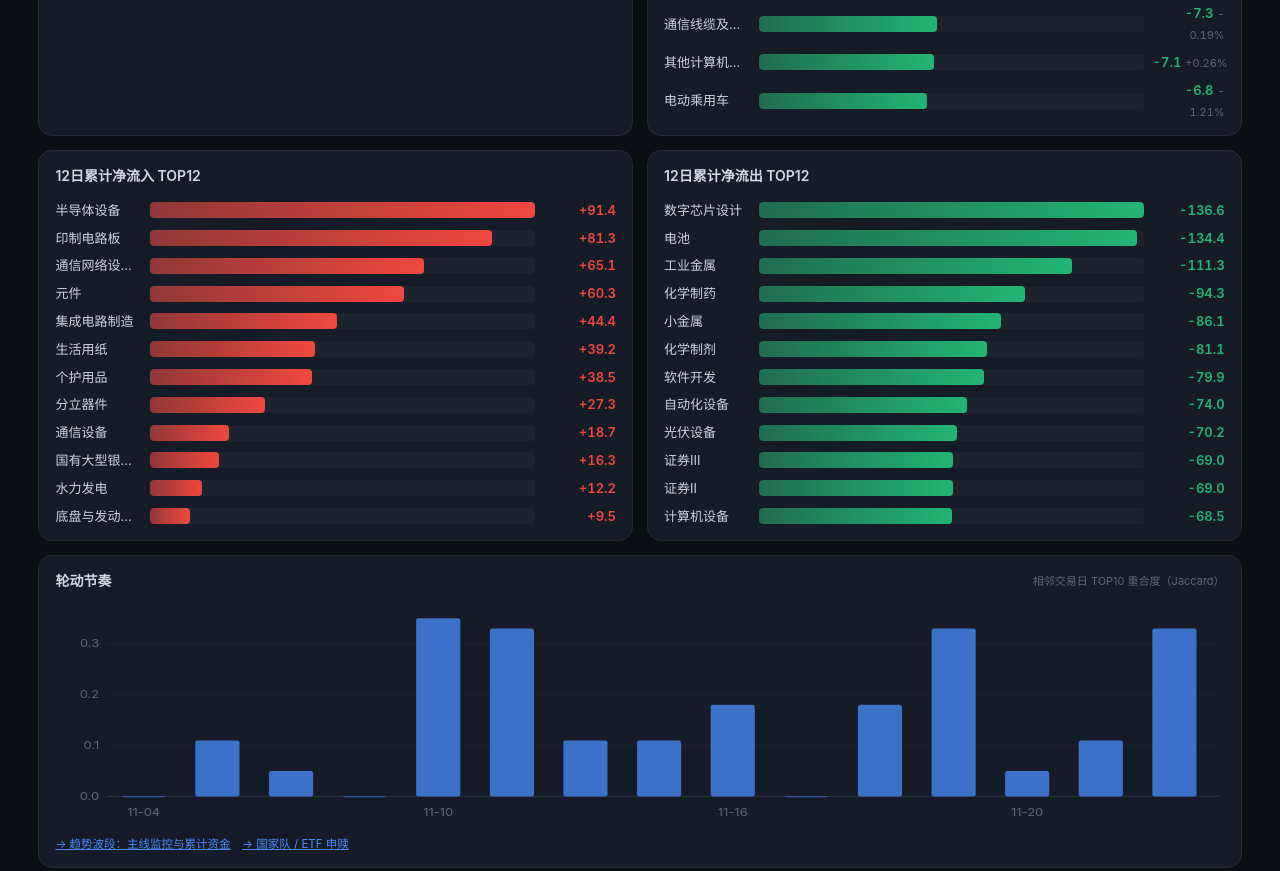
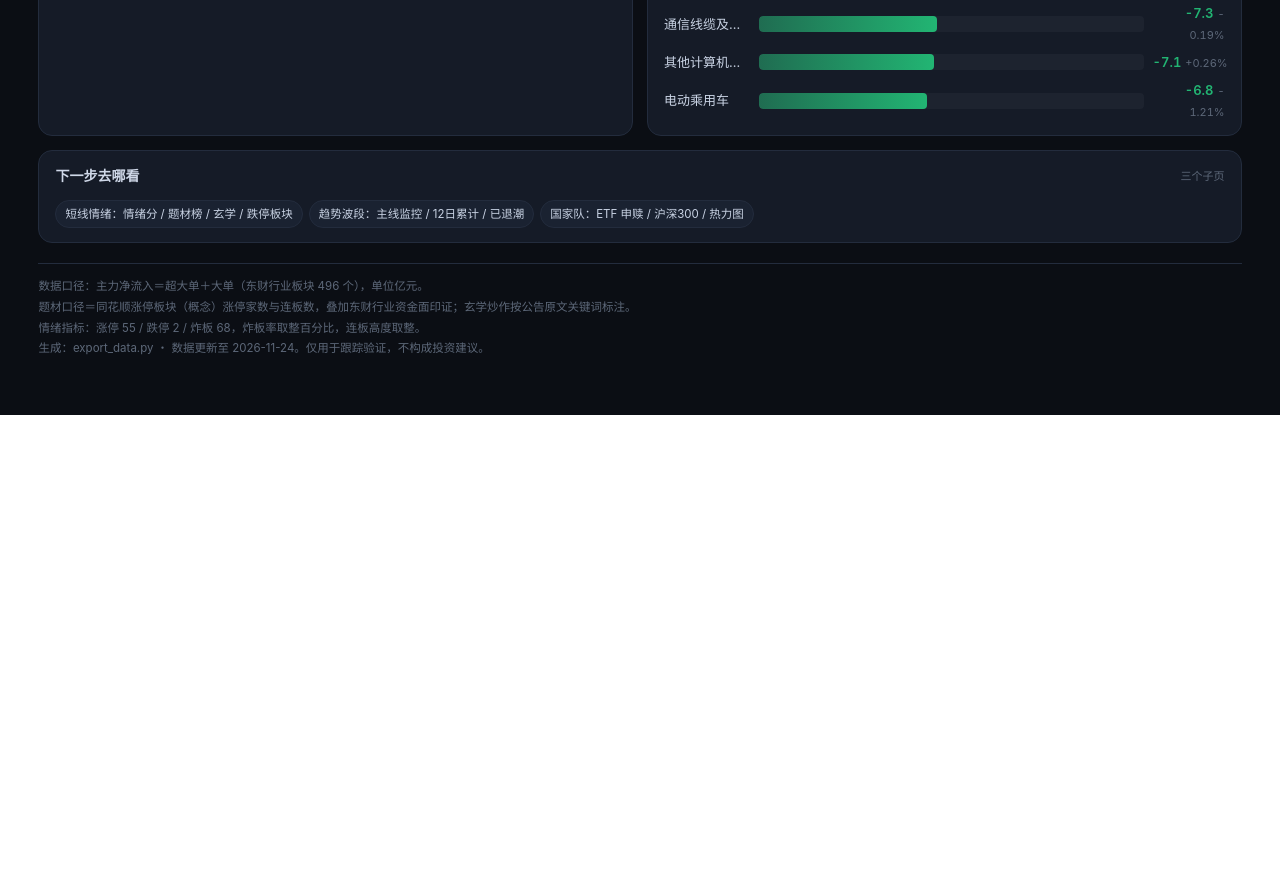
Before and after one commit to linmiao073/fundflow-dashboard, a plain HTML site: page index.html in a window 1280 px wide. Shown: the part 1024-1895 px from the top of the page. After the commit the page ends 1439 px from the top, so only its background shows below. Drawn offline with Linux system fonts and the light colour scheme.

Commit message:
ui: 首页瘦身（12日累计与轮动移至趋势页）

```diff
--- a/index.html
+++ b/index.html
@@ -47,15 +47,13 @@
       <div class="card"><h2>今日净流出 TOP12</h2><div class="rows" id="botRows"></div></div>
     </div>
 
-    <div class="grid g2">
-      <div class="card"><h2>12日累计净流入 TOP12</h2><div class="rows" id="cumUp"></div></div>
-      <div class="card"><h2>12日累计净流出 TOP12</h2><div class="rows" id="cumDn"></div></div>
-    </div>
-
     <div class="card">
-      <h2>轮动节奏<em>相邻交易日 TOP10 重合度（Jaccard）</em></h2>
-      <svg class="chart" id="rchart" viewBox="0 0 900 200" preserveAspectRatio="none"></svg>
-      <div class="note"><a href="qushi.html">→ 趋势波段：主线监控与累计资金</a>　<a href="guojia.html">→ 国家队 / ETF 申赎</a></div>
+      <h2>下一步去哪看<em>三个子页</em></h2>
+      <div class="chips">
+        <a href="duanxian.html" class="chip" style="text-decoration:none">短线情绪：情绪分 / 题材榜 / 玄学 / 跌停板块</a>
+        <a href="qushi.html" class="chip" style="text-decoration:none">趋势波段：主线监控 / 12日累计 / 已退潮</a>
+        <a href="guojia.html" class="chip" style="text-decoration:none">国家队：ETF 申赎 / 沪深300 / 热力图</a>
+      </div>
     </div>`;
 
   function kpi(k,v,s2,c){return `<div class="kpi"><div class="k">${k}</div><div class="v ${c||''}">${v}</div><div class="s">${esc(s2||'')}</div></div>`;}
@@ -82,25 +80,6 @@
 
   rows($('topRows'), t.top||[], true);
   rows($('botRows'), t.bottom||[], true);
-  rows($('cumUp'), (D.cum||{}).up||[], false);
-  rows($('cumDn'), (D.cum||{}).down||[], false);
-
-  (function(){
-    const d=D.rotation||[]; if(!d.length) return;
-    const W=900,H=200,padL=40,padB=26,padT=12,max=.35,n=d.length,bw=(W-padL-10)/n;
-    let s2='';
-    [0,.1,.2,.3].forEach(k=>{
-      const y=H-padB-(k/max)*(H-padT-padB);
-      s2+=`<line class="axis" x1="${padL}" x2="${W-4}" y1="${y}" y2="${y}" opacity="${k===0?.9:.3}"/>`;
-      s2+=`<text x="${padL-6}" y="${y+3}" text-anchor="end">${k.toFixed(1)}</text>`;
-    });
-    d.forEach((p,i)=>{
-      const h=Math.min(p.j,max)/max*(H-padT-padB), x=padL+i*bw+bw*.2, w=bw*.6;
-      s2+=`<rect x="${x.toFixed(1)}" y="${(H-padB-h).toFixed(1)}" width="${w.toFixed(1)}" height="${Math.max(h,.8).toFixed(1)}" rx="2" fill="#4a8cff" opacity=".75"><title>${p.d} ${p.j.toFixed(2)}</title></rect>`;
-      if(i%4===0) s2+=`<text x="${(x+w/2).toFixed(1)}" y="${H-8}" text-anchor="middle">${p.d.slice(5)}</text>`;
-    });
-    $('rchart').innerHTML=s2;
-  })();
 })();
 </script>
 </body>
```
Also changed, not shown: qushi.html (+24 -2 lines).
